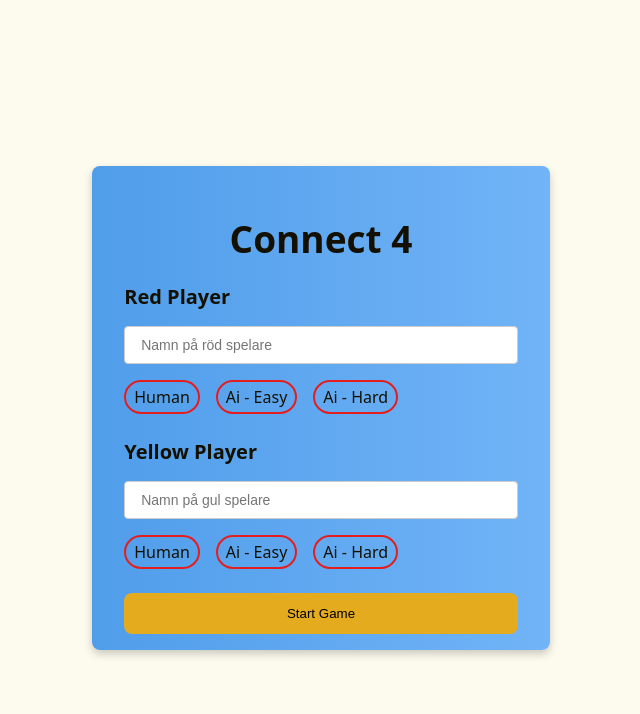
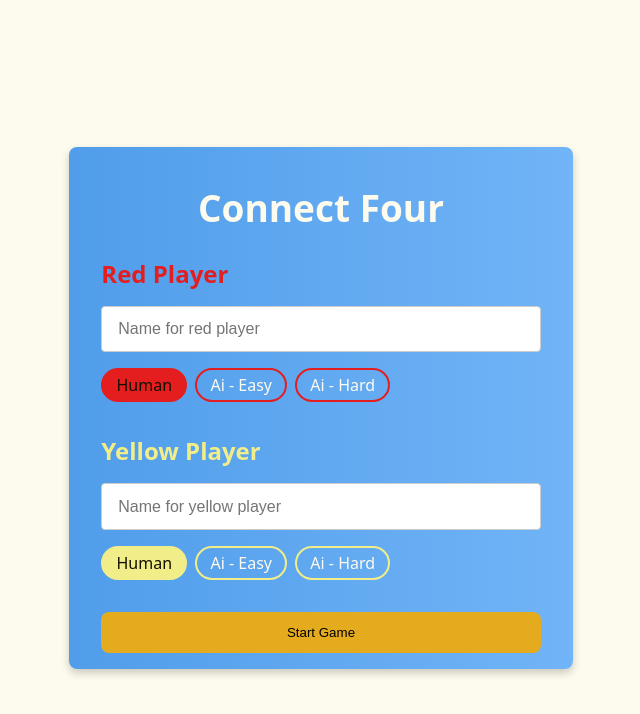
Before and after one commit to EricClasson/Connect_4_group_project, a React (Vite) app: page / in a window 1280 px wide. Shown: the top 714 px of the page, without its empty margins (319-959 px from the left). Built offline with nearby package versions, Linux system fonts and the light colour scheme.

Commit message:
Changed placeholder name

```diff
--- a/src/App.tsx
+++ b/src/App.tsx
@@ -54,6 +54,7 @@ function App() {
     // } else {
     //   state.playerYellow = new PlayerClass(playerYellowInput.value, 'Yellow');
     // }
+    console.log(playerRedOption.value);
     switch (playerRedOption.value) {
       case 'human':
         state.playerRed = new PlayerClass(playerRedName.value, 'Red', false, false);
@@ -88,18 +89,18 @@ function App() {
       setTimeout(() => playerRed.makeAIMove(board), COMPUTER_DELAY);
     }
   }, [setState]);
+
   const CreatePlayer = () => {
     return (
       <form className="modal" onSubmit={registerName}>
-        <h2>Connect 4</h2>
-        <div className="player-selection">
+        <h2>Connect Four</h2>
+        <div className="player-selection player-red">
           <label htmlFor="playerRed">Red Player</label>
-          <input type="text" name="playerRed" placeholder="Namn på röd spelare" />
-        </div>
+          <input type="text" name="playerRed" placeholder="Name for red player" />
           <div className="modal-option">
             <label htmlFor="humanRed">
               Human
-            <input type="radio" name="playerRedOption" id="humanRed" value={'human'} />
+              <input type="radio" defaultChecked name="playerRedOption" id="humanRed" value={'human'} />
             </label>
             <label htmlFor="aiEasyRed">
               Ai - Easy
@@ -110,14 +111,14 @@ function App() {
               <input type="radio" name="playerRedOption" id="aiHardRed" value={'true'} />
             </label>
           </div>
-        <div className="player-selection">
+        </div>
+        <div className="player-selection player-yellow">
           <label>Yellow Player</label>
-          <input type="text" name="playerYellow" placeholder="Namn på gul spelare" />
-        </div>
+          <input type="text" name="playerYellow" placeholder="Name for yellow player" />
           <div className="modal-option">
             <label htmlFor="humanYellow">
               Human
-            <input type="radio" name="playerYellowOption" id="humanYellow" value={'human'} />
+              <input type="radio" defaultChecked name="playerYellowOption" id="humanYellow" value={'human'} />
             </label>
             <label htmlFor="aiEasyYellow">
               Ai - Easy
@@ -128,10 +129,7 @@ function App() {
               <input type="radio" name="playerYellowOption" id="aiHardYellow" value={'true'} />
             </label>
           </div>
-        {/* <select name="difficultyYellowAi">
-          <option value="easy">Easy</option>
-          <option value="hard">Hard</option>
-        </select> */}
+        </div>
         <button className="btn" type="submit">
           Start Game
         </button>
--- a/src/styles/registerCreatePlayer.css
+++ b/src/styles/registerCreatePlayer.css
@@ -1,5 +1,5 @@
 #root:has(.modal) {
-    width: min(100% - 3rem, 50ch);
+    width: min(100% - 3rem, 55ch);
 }
 
 body {
@@ -17,63 +17,69 @@ body {
     border-radius: 0.5rem;
     box-shadow: 0 4px 8px rgba(0, 0, 0, 0.2);
     display: grid;
+    gap: 1.5rem;
+    color: var(--background);
 }
 
 .modal h2 {
     text-align: center;
-    margin-bottom: 1.2rem;
-    color: var(--color-text);
+    margin-block: 0;
+    margin-block-start: 1.2rem;
     font-size: 37px;
     /* margin-block: 2.5rem; */
     font-weight: 700;
 }
+.player-selection {
+    --_background-color: var(--marker-red, red);
+    --_color: var(--background, white);
+    display: grid;
+    gap: 1rem;
+    margin-block-end: 0.5rem;
+}
+.player-selection.player-red {
+    --_background-color: var(--marker-red);
+    --_color: var(--text);
+}
+.player-selection.player-yellow {
+    --_background-color: var(--marker-yellow);
+    --_color: var(--text);
+}
+
+.player-selection > label {
+    font-size: 1.5rem;
+    color: var(--_background-color);
+    font-weight: 700;
+}
+
+.player-selection input[type='text'] {
+    padding-inline: 1rem;
+    padding-block: 0.825rem;
+    border: 1px solid #ccc;
+    border-radius: var(--borderRadius-reg);
+    font-size: 1rem;
+    box-sizing: border-box;
+}
+.player-selection input[type='text']:focus {
+    outline: var(--_background-color) solid 2px;
+}
 .modal-option {
     display: flex;
-    gap: 1rem;
-    margin-bottom: 1.5rem;
+    gap: 0.5rem;
+    flex-wrap: wrap;
 }
 .modal-option > label > input {
     display: none;
 }
 .modal-option > label {
-    --_color: var(--marker-red);
-    padding-inline: 0.5rem;
+    padding-inline: 0.825rem;
     padding-block: 0.25rem;
     border-radius: 50vh;
-    border: var(--_color) 2px solid;
+    border: var(--_background-color) 2px solid;
     transition: background-color 0.25s ease;
 }
 .modal-option > label:has(> input:checked) {
-    background-color: var(--_color);
-}
-.player-selection {
-    margin-bottom: 1rem;
-    display: grid;
-    gap: 1rem;
-}
-
-.player-selection label {
-    display: block;
-    font-size: 1.25rem;
-    color: var(--color-text);
-    font-weight: 600;
-    /* margin-bottom: 1.31rem; */
-}
-
-.player-selection input[type='text'] {
-    width: 100%;
-    /* padding: 0.625rem; */
-    padding-inline: 1rem;
-    padding-block: 0.625rem;
-    border: 1px solid #ccc;
-    border-radius: var(--borderRadius-reg);
-    font-size: 14px;
-    box-sizing: border-box;
-}
-
-label input[type='checkbox'] {
-    margin-right: 0.625rem;
-    margin-block: 0.5rem;
+    background-color: var(--_background-color);
+    color: var(--_color);
 }
 .btn {
     padding-inline: 1rem;
@@ -82,15 +88,21 @@ label input[type='checkbox'] {
     border: 0;
     background-color: var(--primary);
     font-weight: 500;
-    transition: transfrom 0.25s ease;
+    transition: transfrom 0.25s ease, background-color 0.25s ease, color 0.25s ease;
+}
+.btn:hover {
+    background-color: var(--background);
+    color: var(--text);
 }
 .btn:active {
     transform: scaleX(0.98) scaleY(0.98);
 }
+input[type='text'] {
+    min-width: 0;
+}
 /*
 button {
     width: 50%;
-    background: linear-gradient(to right, var(--primary), #d1b367);
     color: var(--color-text);
     padding: 0.625rem 0.9rem;
     border: none;
@@ -142,7 +154,7 @@ option[value='easy']:nth-child(odd) {
 option[value='easy']:nth-child(even):hover {
     background-color: rgb(107, 250, 109);
 }
-@media (max-width: 500px) {
+/* @media (max-width: 500px) {
     button {
         margin-top: 2rem;
         width: 100%;
@@ -151,4 +163,4 @@ option[value='easy']:nth-child(even):hover {
     select {
         margin-bottom: 4.5rem;
     }
-}
+} */
```
Lines whose indentation alone changed are shown as unchanged.
